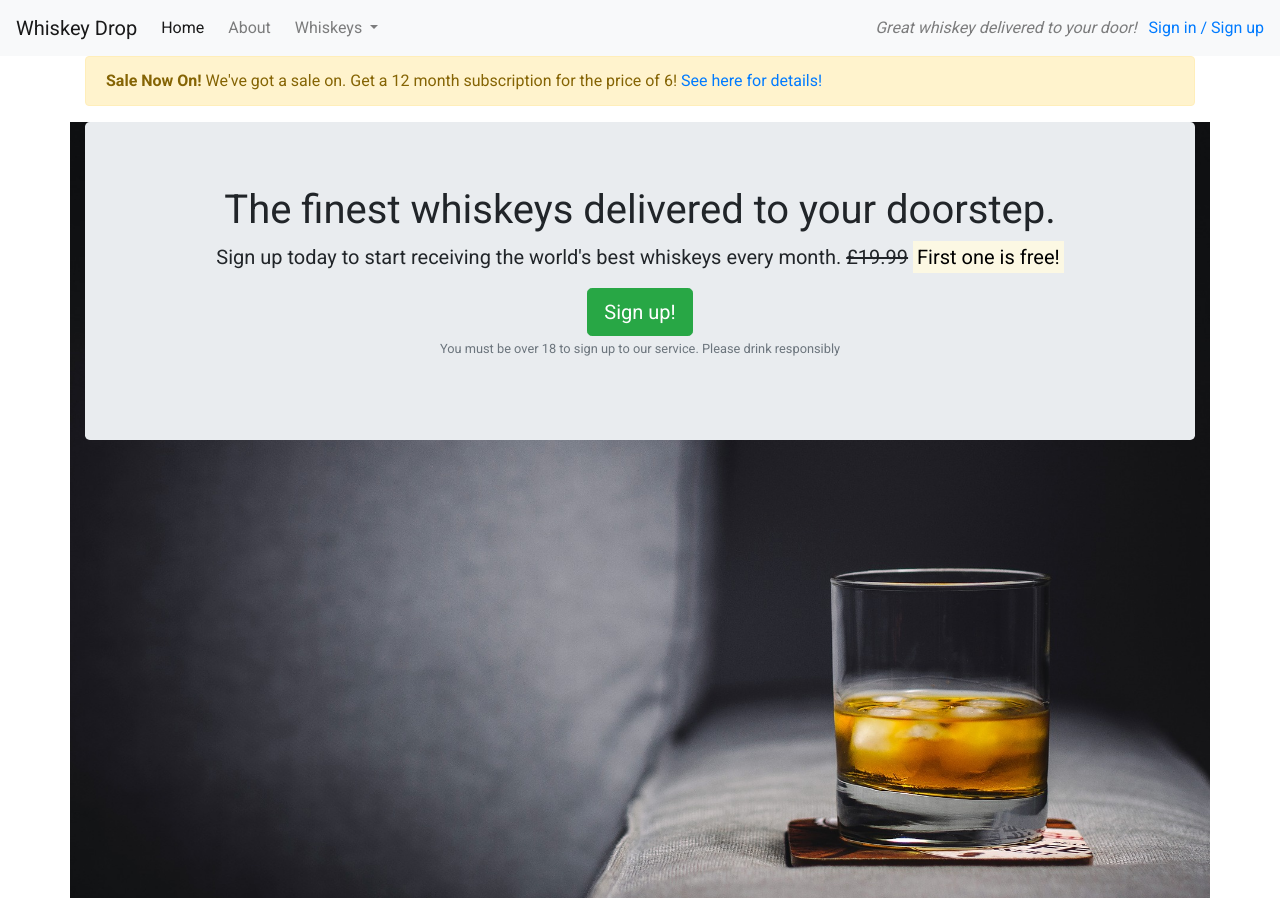
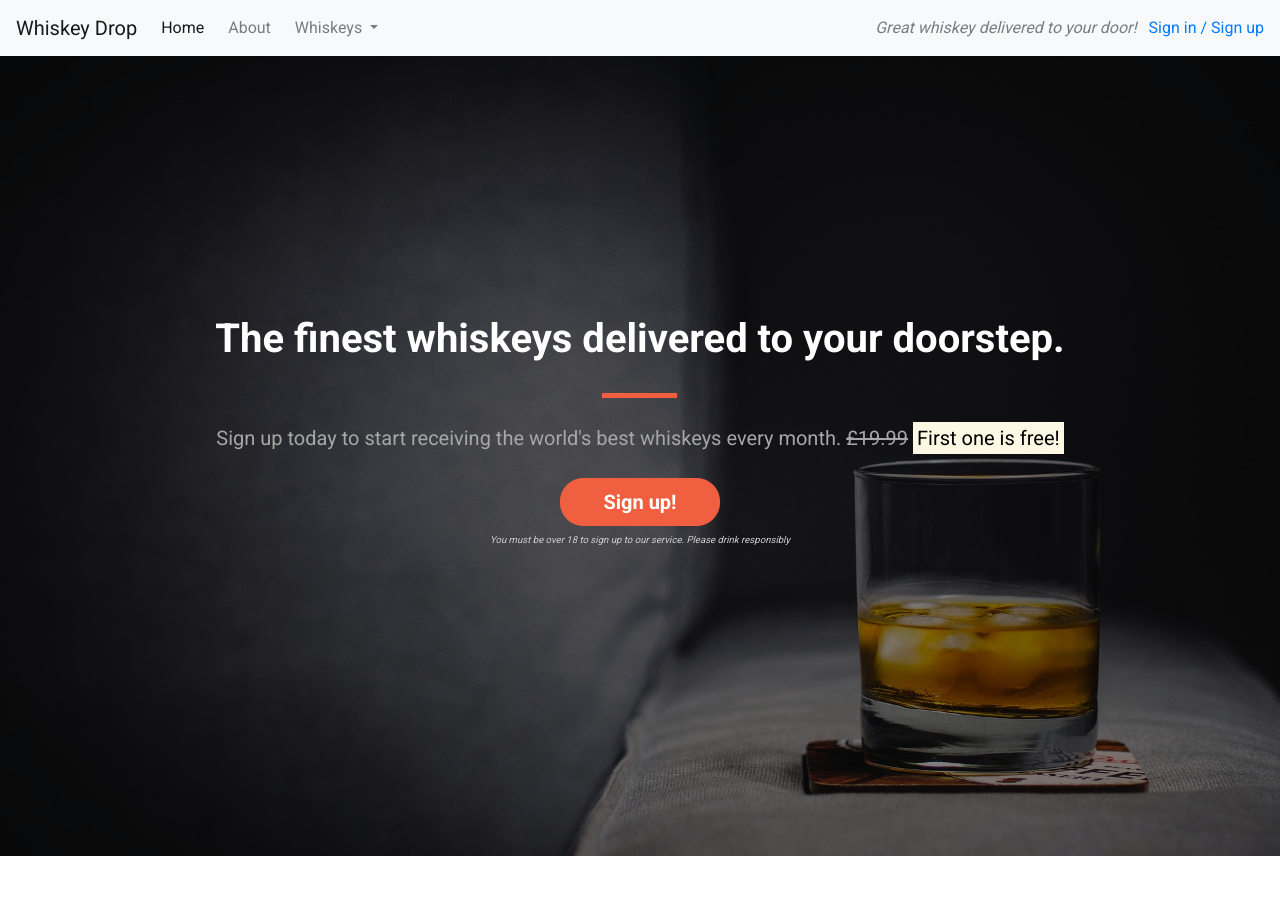
Before and after one commit to Cal009/Bootstrap4, a plain HTML site: page index.html in a window 1280 px wide. Shown: the top 898 px of the page. Drawn offline with nearby package versions, Linux system fonts and the light colour scheme.

Commit message:
css styled for callout container

```diff
--- a/assets/css/style.css
+++ b/assets/css/style.css
@@ -12,8 +12,78 @@ body {
     -moz-background-size: cover;
     -o-background-size: cover;
     background-size: cover;
+
+    display: flex;
+    align-items: center;
+    justify-content: center;
+
+    position: relative;
+}
+
+.opaque-overlay {
+    position: absolute;
+    top: 0;
+    left: 0;
+    height: 100%;
+    width: 100%;
+    background-color: rgba(0, 0, 0, 0.5);
 }
 
 .quotes-container {}
 
 .features-container {}
+
+.block-divider {
+    width: 75px;
+    height: 5px;
+    border: 0;
+}
+
+.block-divider--orange {
+    background-color: #f05f40;
+}
+
+.block-divider--short {
+    width: 35px;
+}
+
+.jumbotron {
+    background-color: transparent;
+}
+
+.jumbotron-header {
+    color: white;
+    font-weight: bold;
+    margin-bottom: 30px;
+}
+
+.jumbotron .lead {
+    margin: 25px 0;
+    color: #a7a7a7;
+}
+
+.jumbotron small {
+    font-size: 60%;
+    font-style: italic;
+    color: #d0d0d0;
+}
+
+.btn--cta {
+    font-weight: bold;
+    border-radius: 23px;
+    width: 160px;
+}
+
+.btn--red {
+    color: white;
+    background-color: #f05f40;
+    border-color: #f05f40;
+}
+
+.btn--red:hover,
+.btn--red:active,
+.btn--red:focus,
+.btn--red:active:focus {
+    background-color: #df4929;
+    border-color:#df4929
+}
--- a/index.html
+++ b/index.html
@@ -46,7 +46,7 @@
             <a href="/login">Sign in / Sign up</a>
         </div>
     </nav>
-    <div class="container alert-container">
+    <!-- <div class="container alert-container">
         <div class="row d-none d-sm-block">
             <div class="col-12">
                 <div class="alert alert-warning">
@@ -55,19 +55,21 @@
                 </div>
             </div>
         </div>
-    </div>
-    <div class="container callout-container">
+    </div> -->
+    <div class="container-fluid callout-container">
         <!-- Callout -->
+        <div class="opaque-overlay">&nbsp;</div>
         <div class="row">
             <div class="col-12">
                 <section class="callout jumbotron text-center">
-                    <h1>The finest whiskeys delivered to your doorstep.</h1>
+                    <h1 class="jumbotron-header">The finest whiskeys delivered to your doorstep.</h1>
+                    <hr class="block-divider block-divider--orange">
                     <p class="lead">Sign up today to start receiving the world's best whiskeys every month.
                         <s class="d-none d-sm-inline">£19.99</s>
                         <span class="d-inline d-sm-none"><br></span>
                         <strong><mark>First one is free!</mark></strong>
                     </p>
-                    <button class="btn btn-success btn-lg" data-toggle="modal" data-target="#signUpModal">Sign
+                    <button class="btn btn-lg btn--cta btn--red" data-toggle="modal" data-target="#signUpModal">Sign
                         up!</button>
                     <p class="text-muted"><small>You must be over 18 to sign up to our service. Please drink
                             responsibly</small></p>
```
